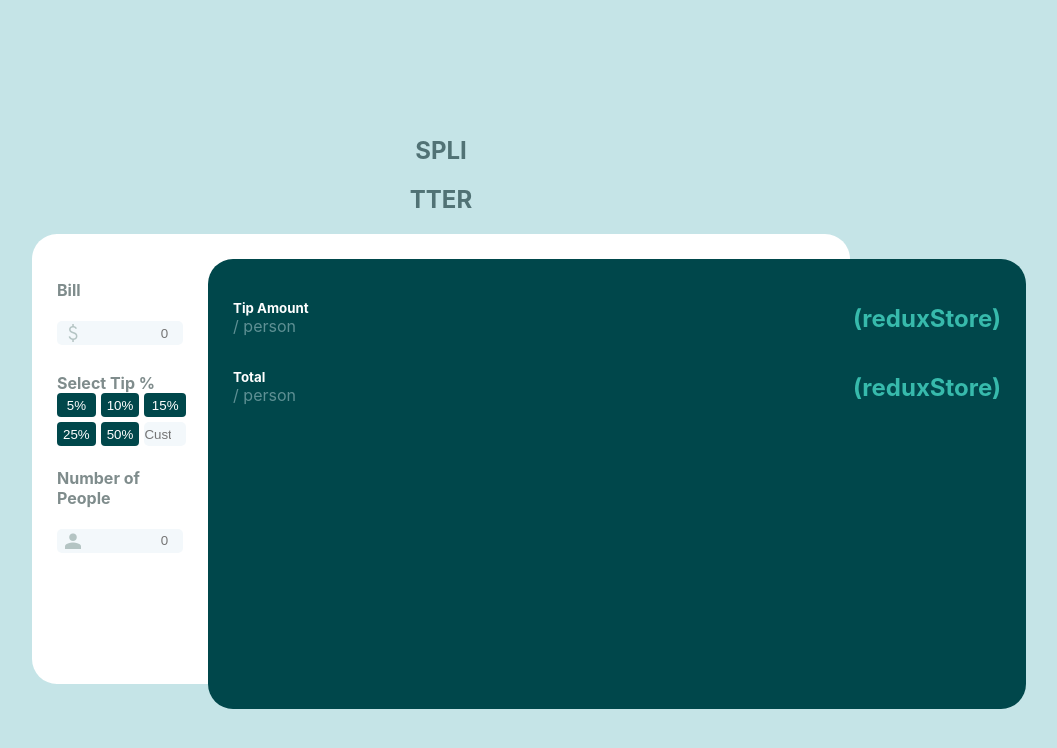
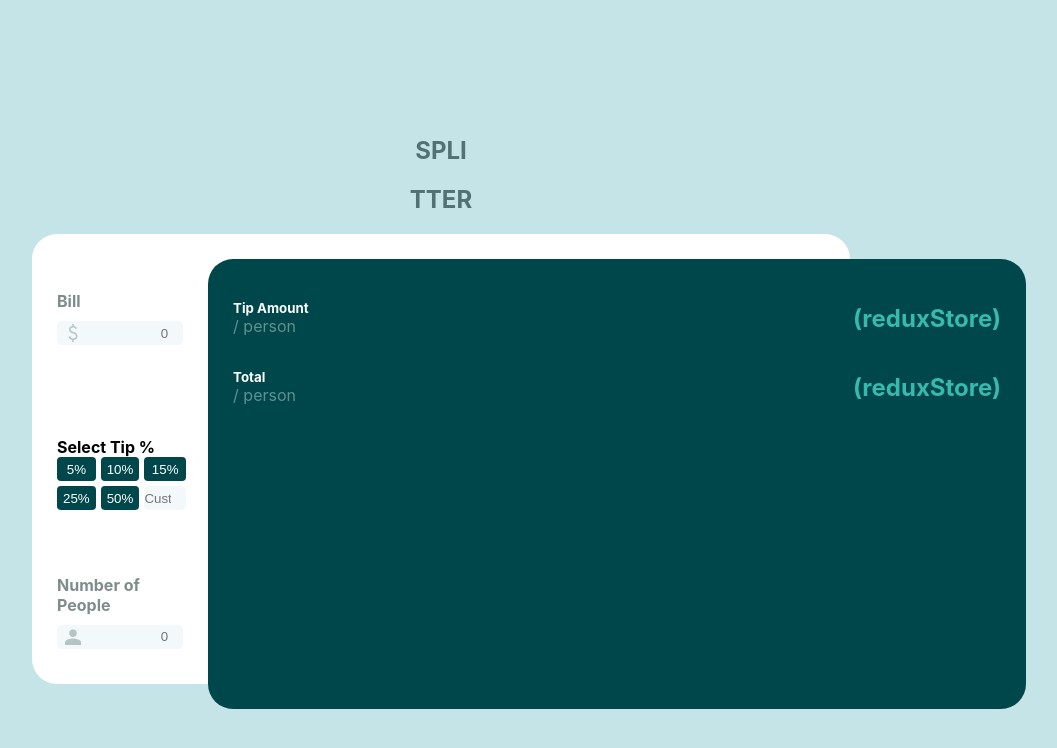
Before and after one commit to im-victor-mendez/tip_calculator, a React (Create React App) app: page / in a window 1280 px wide. Shown: the top 748 px of the page, without its empty margins (199-1256 px from the left). Built offline with nearby package versions, Linux system fonts and the light colour scheme.

Commit message:
Fixed styles.

```diff
--- a/src/App.js
+++ b/src/App.js
@@ -9,7 +9,7 @@ const viewResults = [
 ]
 
 const view = [
-  <section id='setData'>
+  <section id='set-data'>
     <Input name='Bill' type='number' icon='Attach_Money' />
     <Tips name='Select Tip %' />
     <Input name='Number of People' type='number' icon='Person' />
--- a/src/App.scss
+++ b/src/App.scss
@@ -3,7 +3,7 @@
   height: 100vh;
   background-color: var(--background-app);
 
-  display: grid; /* To check */
+  display: grid;
   align-items: center;
   align-content: center;
   justify-content: center;
@@ -17,5 +17,10 @@
     display: grid;
     grid-template-columns: auto auto;
     gap: 25px;
+
+    #set-data {
+      display: grid;
+      align-items: center;
+    }
   }
 }
--- a/src/consts/colors.scss
+++ b/src/consts/colors.scss
@@ -2,10 +2,12 @@
     --background-app: #C5E4E7;
     --color-title: #517275;
 
+    /* Font */
+    --color-name: #7F8C8C;
+
     /* Input */
     --background-input: #F3F8FB;
     --color-input: #B4C4C3;
-    --color-input-name: #7F8C8C;
 
     /* Percentage */
     --background-percentage: #00474B;
--- a/src/styles/Input.scss
+++ b/src/styles/Input.scss
@@ -1,6 +1,7 @@
 .input {
     #name {
-        color: var(--color-input-name);
+        margin: 0px 0px 10px 0px;
+        color: var(--color-name);
     }
 
     #icon {
```
